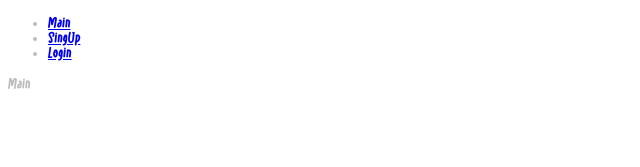
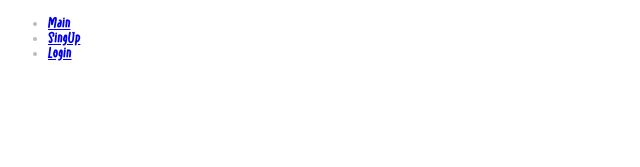
Before and after one commit to OlgaPavlenko/drmcafe, a React app: page / in a window 1280 px wide. Shown: the top 167 px of the page, without its empty margins (0-640 px from the left). Built offline with nearby package versions, Linux system fonts and the light colour scheme.

Commit message:
corrected routing

```diff
--- a/src/App.tsx
+++ b/src/App.tsx
@@ -1,23 +1,22 @@
-import { FunctionComponent } from 'react';
+import { FunctionComponent, ReactNode } from 'react';
 import { BrowserRouter, BrowserRouter as Router, Route, Routes } from 'react-router-dom';
-import { Login } from './Login/Login';
 import { Layout } from './pages/Layout/Layout';
-import { Main } from './pages/Main/Main';
-import { NoPage } from './pages/NoPage/NoPage';
-import { SingUp } from './SingUp/SingUp';
 import './App.css';
-import { ROUTE_PATHS } from './constants/constants';
+import { ROUTE_LAYOUT, ROUTE_PATHS } from './constants/constants';
 
 const App: FunctionComponent = () => {
+  let render: ReactNode;
   return (
     <div className="App">
       <BrowserRouter>
         <Routes>
-          <Route path={ROUTE_PATHS.layout} element={<Layout />}>
-            <Route index element={<Main />} />
-            <Route path={ROUTE_PATHS.login} element={<Login />} />
-            <Route path={ROUTE_PATHS.singUp} element={<SingUp />} />
-            <Route path={ROUTE_PATHS.noPage} element={<NoPage />} />
+          <Route path={ROUTE_LAYOUT.path} element={<Layout />}>
+            {ROUTE_PATHS.map((item, index) => {
+              item.path === 'main'
+                ? (render = <Route key={index} index path={item.path} element={item.component} />)
+                : (render = <Route key={index} path={item.path} element={item.component} />);
+              return render;
+            })}
           </Route>
         </Routes>
       </BrowserRouter>
--- a/src/constants/constants.ts
+++ b/src/constants/constants.ts
@@ -1,6 +1,23 @@
-export const ROUTE_PATHS = {
-  layout: '/',
-  login: 'login',
-  singUp: 'createAcc',
-  noPage: '*',
+export const ROUTE_PATHS = [
+  {
+    path: 'main',
+    component: '<Main />',
+  },
+  {
+    path: 'login',
+    component: '<Login />',
+  },
+  {
+    path: 'createAcc',
+    component: '<SingUp />',
+  },
+  {
+    path: '*',
+    component: '<NoPage />',
+  },
+];
+
+export const ROUTE_LAYOUT = {
+  path: '/',
+  component: '<Layout />',
 };
```
